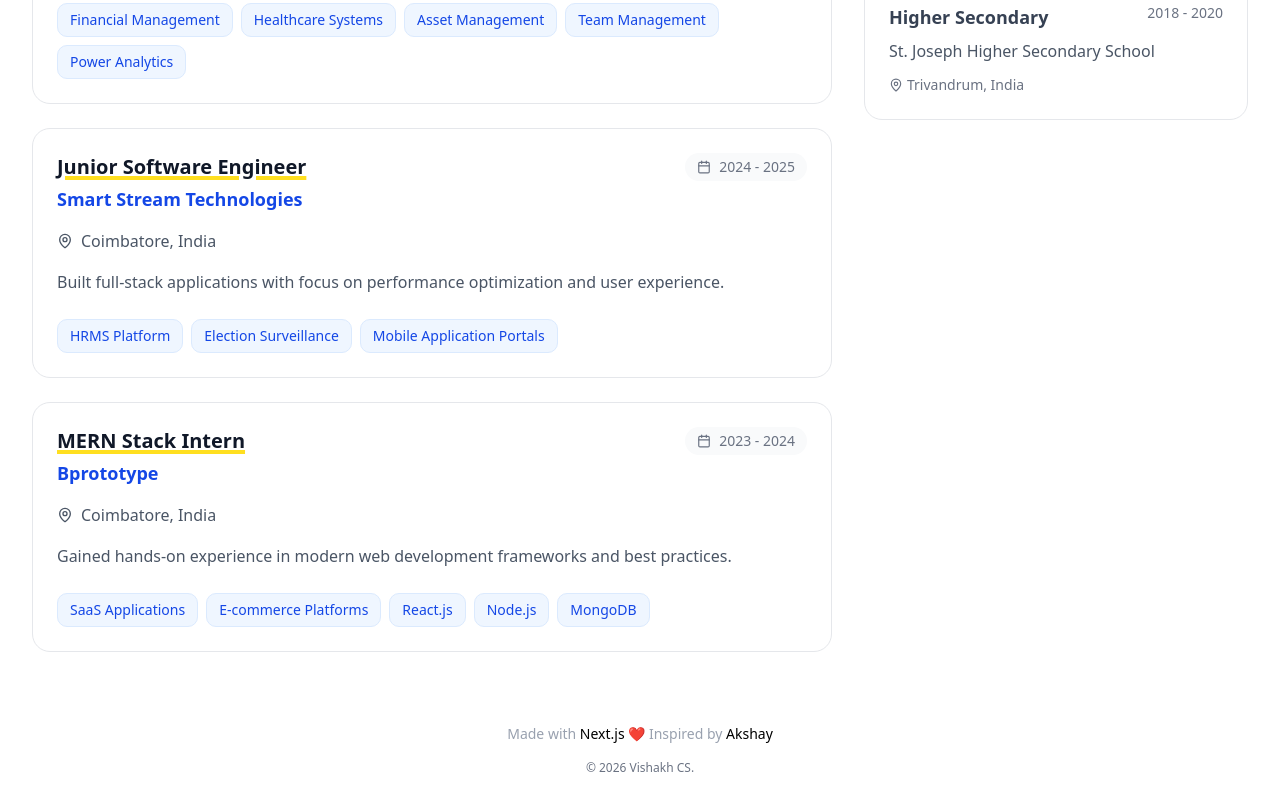
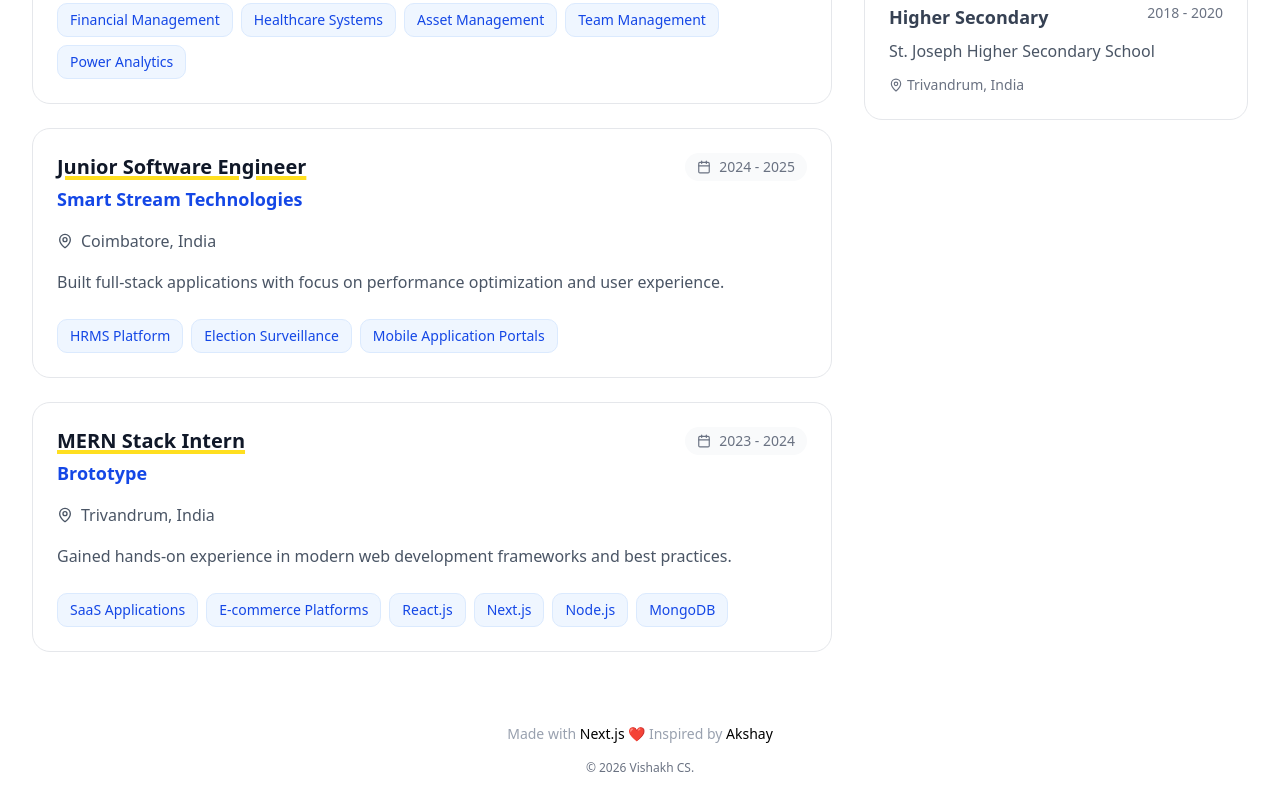
Before and after one commit to vishakh-cs/Portfolio-2026, a Next.js app: page /about in a window 1280 px wide. Shown: the part 708-1508 px from the top of the page. Built offline with nearby package versions, Linux system fonts and the light colour scheme.

Commit message:
fix changes

```diff
--- a/app/about/page.tsx
+++ b/app/about/page.tsx
@@ -35,10 +35,10 @@ export default function About() {
         },
         {
             role: "MERN Stack Intern",
-            company: "Bprototype",
-            location: "Coimbatore, India",
+            company: "Brototype",
+            location: "Trivandrum, India",
             period: "2023 - 2024",
-            projects: ["SaaS Applications", "E-commerce Platforms", "React.js", "Node.js", "MongoDB"],
+            projects: ["SaaS Applications", "E-commerce Platforms", "React.js", "Next.js", "Node.js", "MongoDB"],
             description: "Gained hands-on experience in modern web development frameworks and best practices."
         },
     ];
@@ -49,14 +49,14 @@ export default function About() {
             institution: "University Institute of Technology",
             period: "2020 - 2023",
             location: "Trivandrum, India",
-            gpa: "8.5/10"
+            // gpa: "8.5/10"
         },
         {
             degree: "Higher Secondary",
             institution: "St. Joseph Higher Secondary School",
             period: "2018 - 2020",
             location: "Trivandrum, India",
-            gpa: "92%"
+            // gpa: "92%"
         }
     ];
 
```
